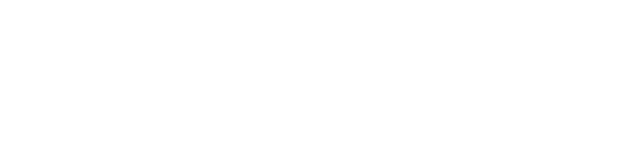
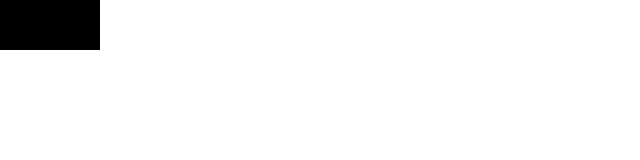
Before and after one commit to danielduffield/driving-game, a plain HTML site: page index.html in a window 1280 px wide. Shown: the whole page, without its empty margins (0-640 px from the left). Drawn offline with Linux system fonts and the light colour scheme.

Commit message:
Added a div to the page to represent the player car. #1

```diff
--- a/index.html
+++ b/index.html
@@ -8,6 +8,7 @@
   <title>Driving Game</title>
 </head>
 <body>
+  <div id="player-car"></div>
   <script src="main.js"></script>
 </body>
 </html>
--- a/styles.css
+++ b/styles.css
@@ -3,3 +3,9 @@
   padding: 0;
   box-sizing: border-box;
 }
+
+#player-car {
+  height: 50px;
+  width: 100px;
+  background-color: black;
+}
```
